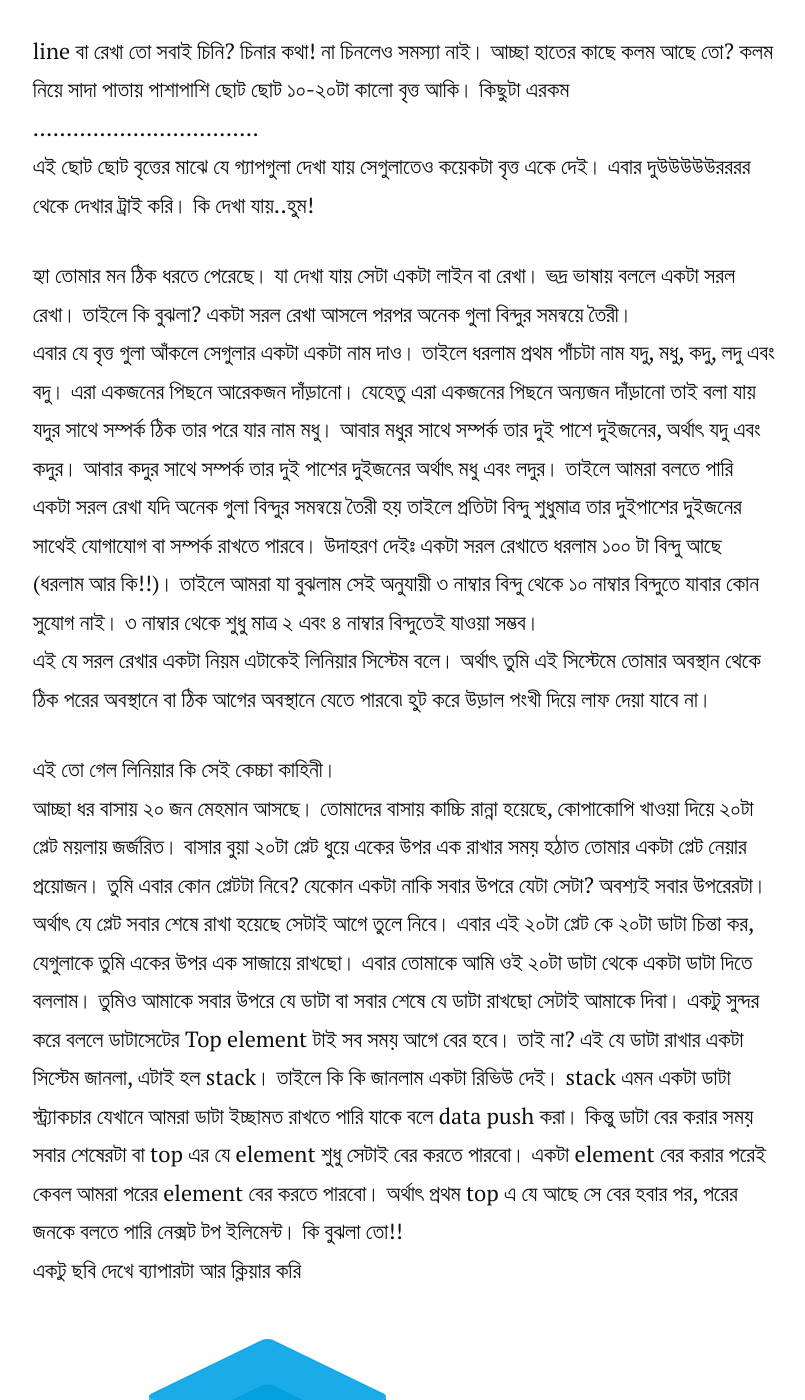
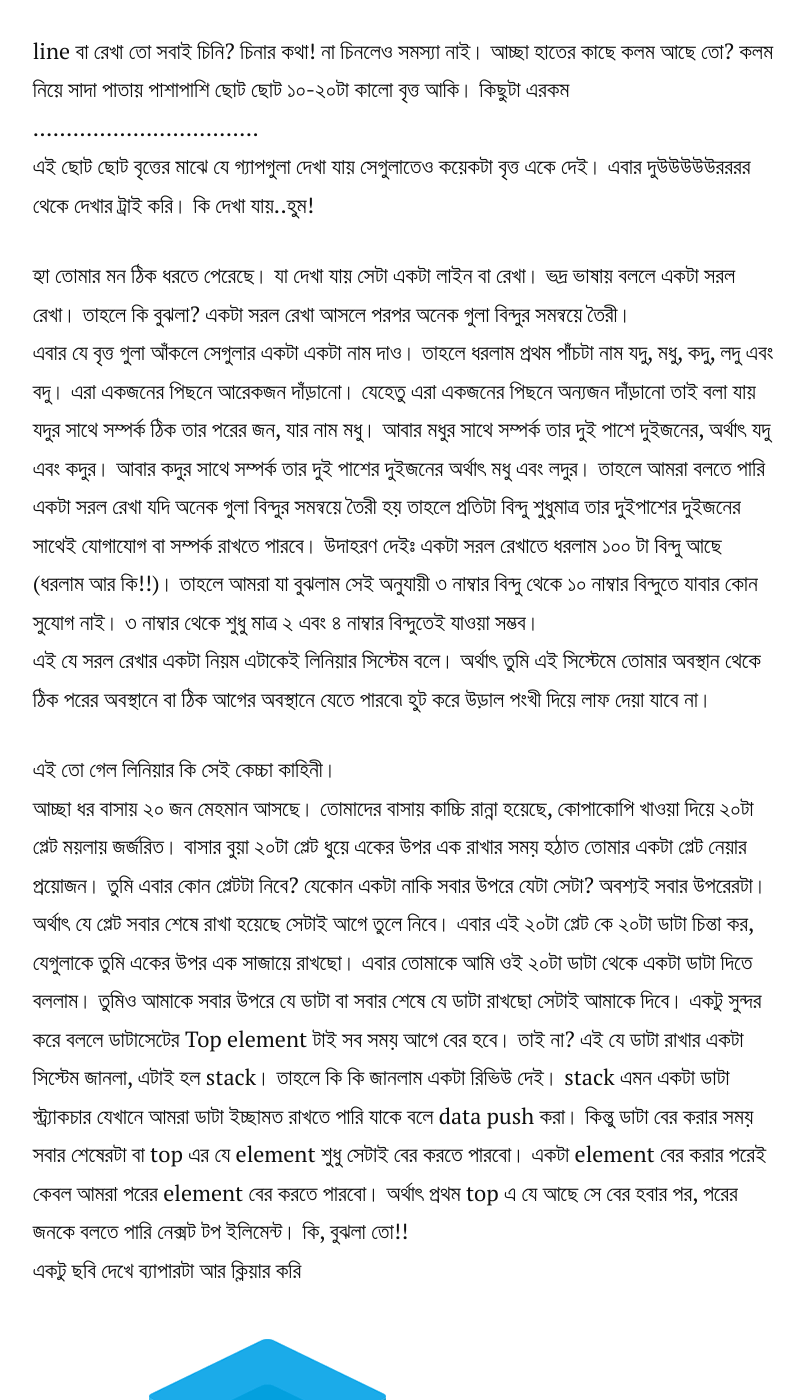
Before and after one commit to farhapartex/farhapartex.github.io, a Jekyll site: the page built from _posts/2019-07-03-stack-এবং-প্লেটের-বাক্সের-গল্প.md, in a window 1280 px wide and 1400 px high, scrolled down 931 px. Shown: the whole window, without its empty margins (236-1041 px from the left). Built offline with Jekyll 4.4.1, drawn with Linux system fonts in a browser that asks for light colours; nearby versions of some CDN libraries; comment, search, counter and statistics services are not loaded; some of the changed text lies outside the part shown.

Commit message:
Update from Forestry.io farhapartex@gmail.com updated _posts/2019-07-03-stack-এবং-প্লেটের-বাক্সের-গল্প.md

````diff
--- a/_posts/2019-07-03-stack-এবং-প্লেটের-বাক্সের-গল্প.md
+++ b/_posts/2019-07-03-stack-এবং-প্লেটের-বাক্সের-গল্প.md
@@ -11,12 +11,12 @@
 line বা রেখা তো সবাই চিনি? চিনার কথা! না চিনলেও সমস্যা নাই। আচ্ছা হাতের কাছে কলম আছে তো? কলম নিয়ে সাদা পাতায় পাশাপাশি ছোট ছোট ১০-২০টা কালো বৃত্ত আকি। কিছুটা এরকম ..................................
 এই ছোট ছোট বৃত্তের মাঝে যে গ্যাপগুলা দেখা যায় সেগুলাতেও কয়েকটা বৃত্ত একে দেই। এবার দুউউউউউরররর থেকে দেখার ট্রাই করি। কি দেখা যায়..হুম!
 
-হ্যা তোমার মন ঠিক ধরতে পেরেছে। যা দেখা যায় সেটা একটা লাইন বা রেখা। ভদ্র ভাষায় বললে একটা সরল রেখা। তাইলে কি বুঝলা? একটা সরল রেখা আসলে পরপর অনেক গুলা বিন্দুর সমন্বয়ে তৈরী।
-এবার যে বৃত্ত গুলা আঁকলে সেগুলার একটা একটা নাম দাও। তাইলে ধরলাম প্রথম পাঁচটা নাম যদু, মধু, কদু, লদু এবং বদু। এরা একজনের পিছনে আরেকজন দাঁড়ানো। যেহেতু এরা একজনের পিছনে অন্যজন দাঁড়ানো তাই বলা যায় যদুর সাথে সম্পর্ক ঠিক তার পরে যার নাম মধু। আবার মধুর সাথে সম্পর্ক তার দুই পাশে দুইজনের, অর্থাৎ যদু এবং কদুর। আবার কদুর সাথে সম্পর্ক তার দুই পাশের দুইজনের অর্থাৎ মধু এবং লদুর। তাইলে আমরা বলতে পারি একটা সরল রেখা যদি অনেক গুলা বিন্দুর সমন্বয়ে তৈরী হয় তাইলে প্রতিটা বিন্দু শুধুমাত্র তার দুইপাশের দুইজনের সাথেই যোগাযোগ বা সম্পর্ক রাখতে পারবে। উদাহরণ দেইঃ একটা সরল রেখাতে ধরলাম ১০০ টা বিন্দু আছে (ধরলাম আর কি!!)। তাইলে আমরা যা বুঝলাম সেই অনুযায়ী ৩ নাম্বার বিন্দু থেকে ১০ নাম্বার বিন্দুতে যাবার কোন সুযোগ নাই। ৩ নাম্বার থেকে শুধু মাত্র ২ এবং ৪ নাম্বার বিন্দুতেই যাওয়া সম্ভব।
+হ্যা তোমার মন ঠিক ধরতে পেরেছে। যা দেখা যায় সেটা একটা লাইন বা রেখা। ভদ্র ভাষায় বললে একটা সরল রেখা। তাহলে কি বুঝলা? একটা সরল রেখা আসলে পরপর অনেক গুলা বিন্দুর সমন্বয়ে তৈরী।
+এবার যে বৃত্ত গুলা আঁকলে সেগুলার একটা একটা নাম দাও। তাহলে ধরলাম প্রথম পাঁচটা নাম যদু, মধু, কদু, লদু এবং বদু। এরা একজনের পিছনে আরেকজন দাঁড়ানো। যেহেতু এরা একজনের পিছনে অন্যজন দাঁড়ানো তাই বলা যায় যদুর সাথে সম্পর্ক ঠিক তার পরের জন, যার নাম মধু। আবার মধুর সাথে সম্পর্ক তার দুই পাশে দুইজনের, অর্থাৎ যদু এবং কদুর। আবার কদুর সাথে সম্পর্ক তার দুই পাশের দুইজনের অর্থাৎ মধু এবং লদুর। তাহলে আমরা বলতে পারি একটা সরল রেখা যদি অনেক গুলা বিন্দুর সমন্বয়ে তৈরী হয় তাহলে প্রতিটা বিন্দু শুধুমাত্র তার দুইপাশের দুইজনের সাথেই যোগাযোগ বা সম্পর্ক রাখতে পারবে। উদাহরণ দেইঃ একটা সরল রেখাতে ধরলাম ১০০ টা বিন্দু আছে (ধরলাম আর কি!!)। তাহলে আমরা যা বুঝলাম সেই অনুযায়ী ৩ নাম্বার বিন্দু থেকে ১০ নাম্বার বিন্দুতে যাবার কোন সুযোগ নাই। ৩ নাম্বার থেকে শুধু মাত্র ২ এবং ৪ নাম্বার বিন্দুতেই যাওয়া সম্ভব।
 এই যে সরল রেখার একটা নিয়ম এটাকেই লিনিয়ার সিস্টেম বলে। অর্থাৎ তুমি এই সিস্টেমে তোমার অবস্থান থেকে ঠিক পরের অবস্থানে বা ঠিক আগের অবস্থানে যেতে পারবে৷ হুট করে উড়াল পংখী দিয়ে লাফ দেয়া যাবে না।
 
 এই তো গেল লিনিয়ার কি সেই কেচ্চা কাহিনী।
-আচ্ছা ধর বাসায় ২০ জন মেহমান আসছে। তোমাদের বাসায় কাচ্চি রান্না হয়েছে, কোপাকোপি খাওয়া দিয়ে ২০টা প্লেট ময়লায় জর্জরিত। বাসার বুয়া ২০টা প্লেট ধুয়ে একের উপর এক রাখার সময় হঠাত তোমার একটা প্লেট নেয়ার প্রয়োজন। তুমি এবার কোন প্লেটটা নিবে? যেকোন একটা নাকি সবার উপরে যেটা সেটা? অবশ্যই সবার উপরেরটা। অর্থাৎ যে প্লেট সবার শেষে রাখা হয়েছে সেটাই আগে তুলে নিবে। এবার এই ২০টা প্লেট কে ২০টা ডাটা চিন্তা কর, যেগুলাকে তুমি একের উপর এক সাজায়ে রাখছো। এবার তোমাকে আমি ওই ২০টা ডাটা থেকে একটা ডাটা দিতে বললাম। তুমিও আমাকে সবার উপরে যে ডাটা বা সবার শেষে যে ডাটা রাখছো সেটাই আমাকে দিবা। একটু সুন্দর করে বললে ডাটাসেটের Top element টাই সব সময় আগে বের হবে। তাই না? এই যে ডাটা রাখার একটা সিস্টেম জানলা, এটাই হল stack। তাইলে কি কি জানলাম একটা রিভিউ দেই। stack এমন একটা ডাটা স্ট্র্যাকচার যেখানে আমরা ডাটা ইচ্ছামত রাখতে পারি যাকে বলে data push করা। কিন্তু ডাটা বের করার সময় সবার শেষেরটা বা top এর যে element শুধু সেটাই বের করতে পারবো। একটা element বের করার পরেই কেবল আমরা পরের element বের করতে পারবো। অর্থাৎ প্রথম top এ যে আছে সে বের হবার পর, পরের জনকে বলতে পারি নেক্সট টপ ইলিমেন্ট। কি বুঝলা তো!!
+আচ্ছা ধর বাসায় ২০ জন মেহমান আসছে। তোমাদের বাসায় কাচ্চি রান্না হয়েছে, কোপাকোপি খাওয়া দিয়ে ২০টা প্লেট ময়লায় জর্জরিত। বাসার বুয়া ২০টা প্লেট ধুয়ে একের উপর এক রাখার সময় হঠাত তোমার একটা প্লেট নেয়ার প্রয়োজন। তুমি এবার কোন প্লেটটা নিবে? যেকোন একটা নাকি সবার উপরে যেটা সেটা? অবশ্যই সবার উপরেরটা। অর্থাৎ যে প্লেট সবার শেষে রাখা হয়েছে সেটাই আগে তুলে নিবে। এবার এই ২০টা প্লেট কে ২০টা ডাটা চিন্তা কর, যেগুলাকে তুমি একের উপর এক সাজায়ে রাখছো। এবার তোমাকে আমি ওই ২০টা ডাটা থেকে একটা ডাটা দিতে বললাম। তুমিও আমাকে সবার উপরে যে ডাটা বা সবার শেষে যে ডাটা রাখছো সেটাই আমাকে দিবে। একটু সুন্দর করে বললে ডাটাসেটের Top element টাই সব সময় আগে বের হবে। তাই না? এই যে ডাটা রাখার একটা সিস্টেম জানলা, এটাই হল stack। তাহলে কি কি জানলাম একটা রিভিউ দেই। stack এমন একটা ডাটা স্ট্র্যাকচার যেখানে আমরা ডাটা ইচ্ছামত রাখতে পারি যাকে বলে data push করা। কিন্তু ডাটা বের করার সময় সবার শেষেরটা বা top এর যে element শুধু সেটাই বের করতে পারবো। একটা element বের করার পরেই কেবল আমরা পরের element বের করতে পারবো। অর্থাৎ প্রথম top এ যে আছে সে বের হবার পর, পরের জনকে বলতে পারি নেক্সট টপ ইলিমেন্ট। কি, বুঝলা তো!!
 একটু ছবি দেখে ব্যাপারটা আর ক্লিয়ার করি
 
 ![](/uploads/stack.png)
@@ -24,10 +24,12 @@
 
 ![](/uploads/stack-top.jpg)
 
-ধরলাম আমাদের প্লেট রাখার একটা বাক্স আছে। যাকে নাম দিয়েছি Empty stack। আমাদের কাছে যে ধুয়া প্লেট আছে সেগুলাকে আমরা নাম্বার দিলাম ১,২ এভাবে। এবার ১ নাম্বার প্লেট ধুয়ে প্রথমে বাক্সে রাখলাম। যেটাকে আসলে প্রোগ্রামিং এর ভাষায় বলে stack এ ডাটা push করা। তাইলে আমাদের stack এর Top element এখন ১ নাম্বার প্লেট। এবার ২ নাম্বার প্লেটকেও ধুয়ে আমাদের stack বাক্সে রাখলাম অর্থাৎ push করলাম। এখন তাইলে top element কে বল দেখি? হ্যা , ঠিক। এখন top element ২ নাম্বার প্লেট। এভাবে একসময় ৩,৪,৫,৬,৭,৮ করে করে ২০টা প্লেট ধুয়া হয়ে গেলে একদম top element হবে ২০। এবার আসি প্লেট বের করা নিয়ে। বাক্স থেকে যদি প্লেট বের করি ( যাকে প্রোগ্রামিং এর ভাষায় বলে pop করা ) তাহলে সবার উপরে যে, মানে যে আমাদের top element তাকেই আগে বের করতে হবে। তাইলে আমরা প্রথমে ২০ নাম্বার প্লেট pop বা বের করলাম। তাইলে বাক্সে এখন আছে ১৯টা প্লেট এবং এখন top element হল ১৯। বুঝা গেল। এভাবে প্রতিবার যদি প্লেট pop কর মানে বের কর তাহলে পরের প্লেট হয়ে যাবে top element । না বুঝলে ছবি দেখে লেখাটা আবার পড়লে ঠিকই বুঝে যাবে।
-আমরা তো শিখে গেলাম। এবার আরেকজনকে এই ব্যাপারটা শিখাইতে হবে। উনি হলে কম্পিউটার, দ্যা বস। উনি তো আবার কোড ছাড়া আমাদের কথা বুঝেন না। তাইলে একটু কোডে উনাকে এই stack জিনিষটা বুঝানো যাক। কোডিং এর অংশটা আমি পাইথনে লিখছি। আশা করি বুঝতে সমস্যা হবে না।
+ধরলাম আমাদের প্লেট রাখার একটা বাক্স আছে। যাকে নাম দিয়েছি Empty stack। আমাদের কাছে যে ধুয়া প্লেট আছে সেগুলাকে আমরা নাম্বার দিলাম ১,২ এভাবে। এবার ১ নাম্বার প্লেট ধুয়ে প্রথমে বাক্সে রাখলাম। যেটাকে আসলে প্রোগ্রামিং এর ভাষায় বলে stack এ ডাটা push করা। তাহলে আমাদের stack এর Top element এখন ১ নাম্বার প্লেট। এবার ২ নাম্বার প্লেটকেও ধুয়ে আমাদের stack বাক্সে রাখলাম অর্থাৎ push করলাম। এখন তাহলে top element কে বল দেখি? হ্যা , ঠিক। এখন top element ২ নাম্বার প্লেট। এভাবে একসময় ৩,৪,৫,৬,৭,৮ করে করে ২০টা প্লেট ধুয়া হয়ে গেলে একদম top element হবে ২০। এবার আসি প্লেট বের করা নিয়ে। বাক্স থেকে যদি প্লেট বের করি ( যাকে প্রোগ্রামিং এর ভাষায় বলে pop করা ) তাহলে সবার উপরে যে, মানে যে আমাদের top element তাকেই আগে বের করতে হবে। তাহলে আমরা প্রথমে ২০ নাম্বার প্লেট pop বা বের করলাম। তাহলে বাক্সে এখন আছে ১৯টা প্লেট এবং এখন top element হল ১৯। বুঝা গেল? এভাবে প্রতিবার যদি প্লেট pop কর মানে বের কর তাহলে পরের প্লেট হয়ে যাবে top element । না বুঝলে ছবি দেখে লেখাটা আবার পড়লে ঠিকই বুঝে যাবে।
 
-আমাদের একটা বক্স ছিল প্লেট রাখার। মনে আছে? সেই বাক্স বানানো যাক
+
+আমরা তো শিখে গেলাম। এবার আরেকজনকে এই ব্যাপারটা শিখাইতে হবে। উনি হলে কম্পিউটার, দ্যা বস। উনি তো আবার কোড ছাড়া আমাদের কথা বুঝেন না। তাহলে একটু কোডে উনাকে এই stack জিনিষটা বুঝানো যাক। কোডিং এর অংশটা আমি পাইথনে লিখছি। আশা করি বুঝতে সমস্যা হবে না।
+
+আমাদের একটা বাক্স ছিল প্লেট রাখার। মনে আছে? সেই বাক্স বানানো যাক
 
 ``` python
 def create_stack_box():
@@ -74,7 +76,7 @@
 যদি আমাদের বাক্সটা আগে থেকেই খালি হয় তাহলে আমরা বিশাল একটা নেগেটিব সংখ্যা ফেরত পাঠাবো
 `return stack_box[len(stack_box) - 1]`
 
-প্রোগ্রামিং এ লিস্ট বা এরের নাম্বারিং শুরু হয় ০ থেকে। আবার top element বলতে আমরা সবার শেষেরটাকেই বুঝই। যার মানে হল লিস্ট বা এরের যা length তার চেয়ে এক কম যে index সেটাই হল সবার শেষ index । ব্যাপারটা বুঝা গেছে আশা করি ।
+প্রোগ্রামিং এ লিস্ট বা এরের নাম্বারিং শুরু হয় ০ থেকে। আবার top element বলতে আমরা সবার শেষেরটাকেই বুঝই। যার মানে হল লিস্ট বা এরের যা length তার চেয়ে এক কম যে index সেটাই হল সবার শেষ index । ব্যাপারটা বুঝে গেছ আশা করি ।
 অনেক তো শিখাইলাম। এবার সবগুলাকে কাজে লাগাই। একের পর এক শিখানো নিয়মগুলা কম্পিউটারকে করতে বলি।
 
 ``` python
````
